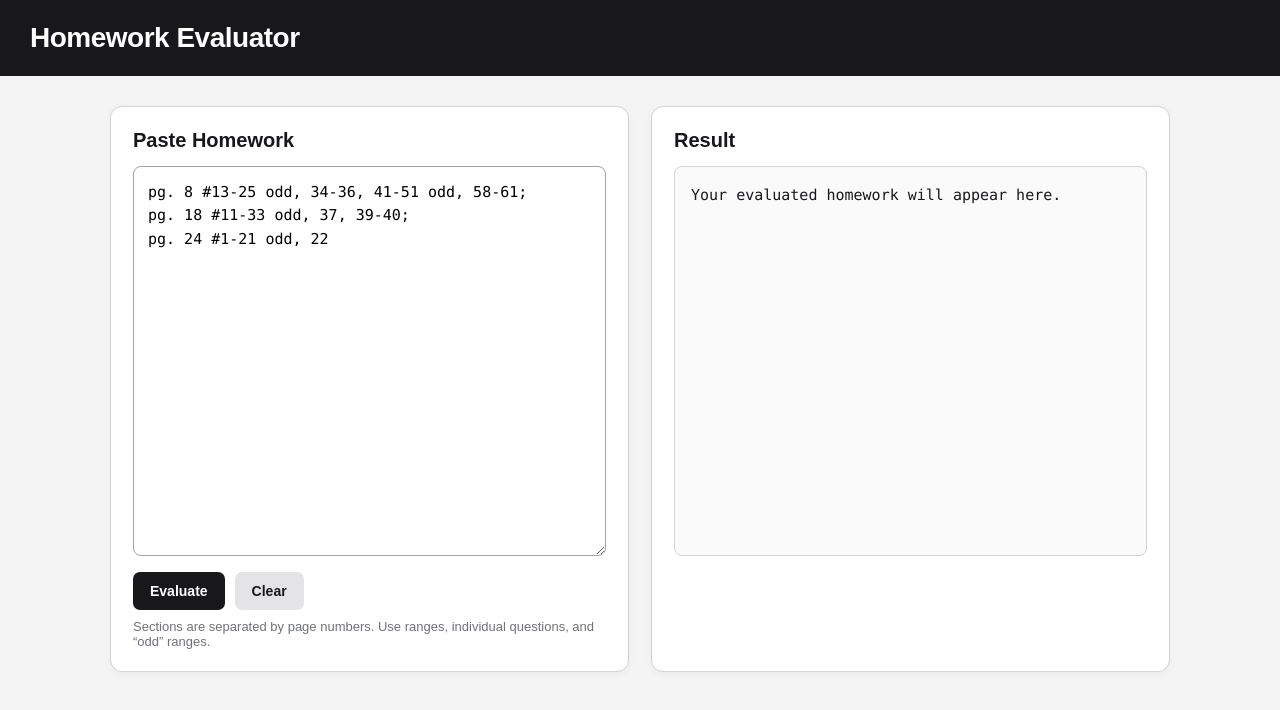
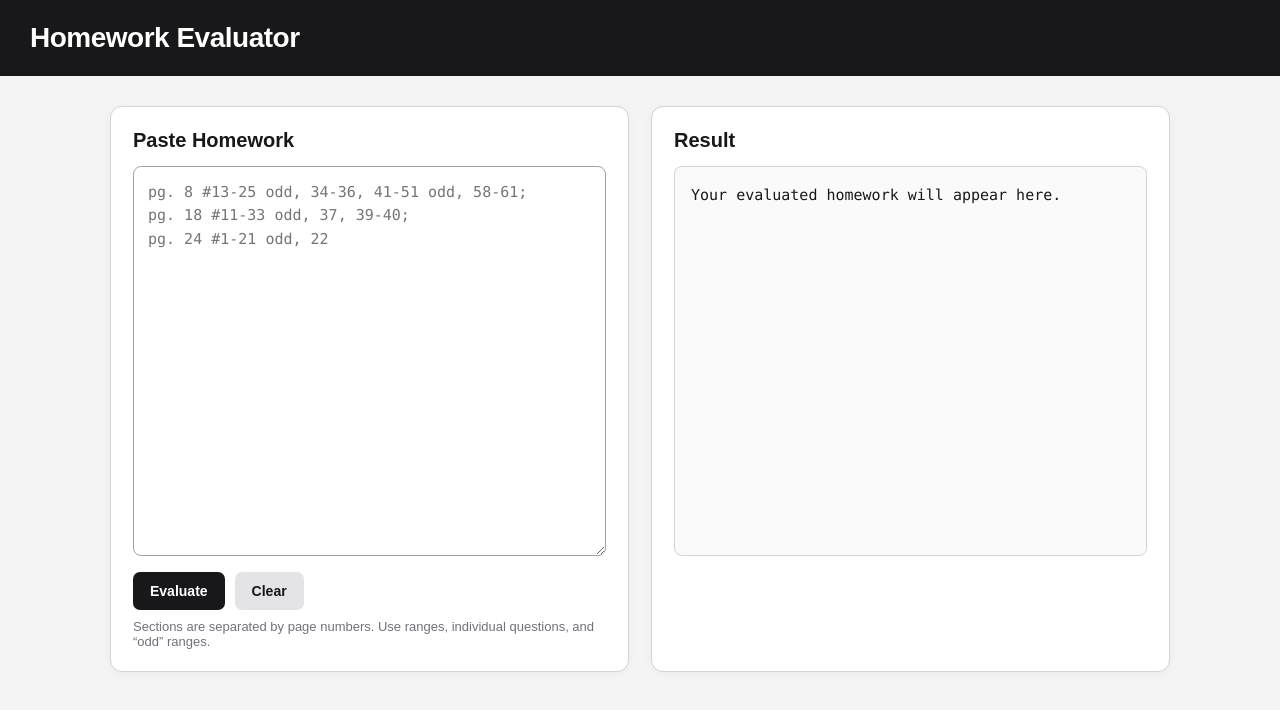
Before and after one commit to Hunter-was/hwevaluate, a plain HTML site: page index.html in a window 1280 px wide. Drawn offline with Linux system fonts and the light colour scheme.

Commit message:
Update index.html

```diff
--- a/index.html
+++ b/index.html
@@ -269,11 +269,6 @@ pg. 24 #1-21 odd, 22"></textarea>
         evaluate();
       }
     });
-
-    // Put the example in the box initially.
-    input.value = `pg. 8 #13-25 odd, 34-36, 41-51 odd, 58-61;
-pg. 18 #11-33 odd, 37, 39-40;
-pg. 24 #1-21 odd, 22`;
   </script>
 </body>
 </html>
```
